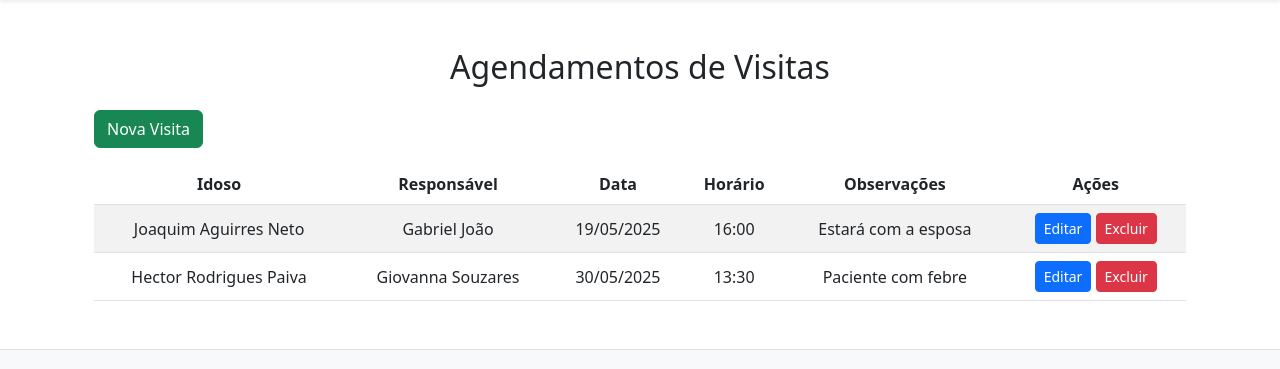
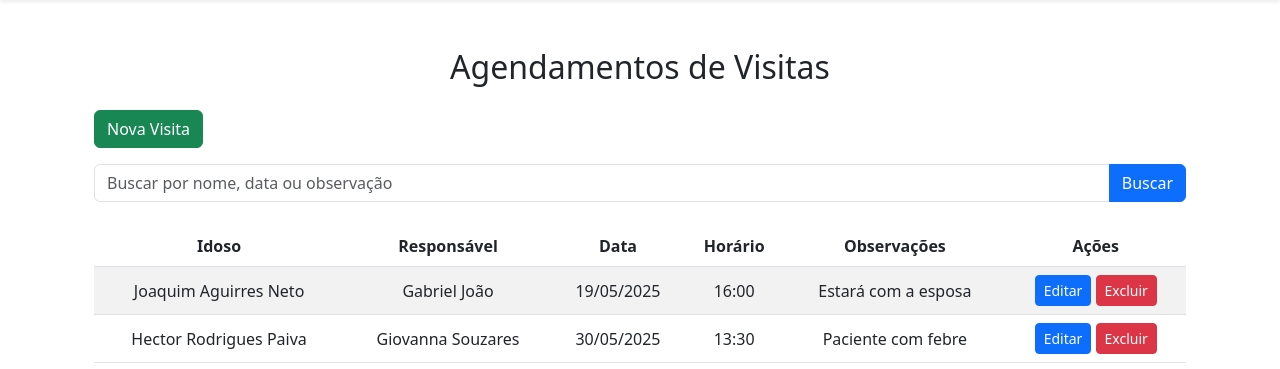
Before and after one commit to gabrieljsbezerra/SistemaGestaoILPIs, a Django app: page /visitas/ in a window 1280 px wide. Shown: the part 56-425 px from the top of the page. Run offline with Django 5.2, Linux system fonts and the light colour scheme; data comes from the database, SQL or seed files in the repository; both versions use the stored data as it was after the commit.

Commit message:
buscas implementadas no app visitas para buscar na listagem

```diff
--- a/visitas/templates/visitas/lista_visitas.html
+++ b/visitas/templates/visitas/lista_visitas.html
@@ -6,6 +6,13 @@
     <h2 class="text-center mb-4">Agendamentos de Visitas</h2>
 
     <a href="{% url 'nova_visita' %}" class="btn btn-success mb-3">Nova Visita</a>
+
+    <form method="GET" class="mb-4">
+        <div class="input-group">
+            <input type="text" name="busca" class="form-control" placeholder="Buscar por nome, data ou observação" value="{{ busca }}">
+            <button class="btn btn-primary" type="submit">Buscar</button>
+        </div>
+    </form>
 
     <table class="table table-striped text-center align-middle">
         <thead>
--- a/visitas/views.py
+++ b/visitas/views.py
@@ -1,11 +1,33 @@
 from django.shortcuts import render, redirect, get_object_or_404
 from .models import Visita
 from .forms import VisitaForm
+from django.db.models import Q
+from datetime import datetime
 
 def lista_visitas(request):
+    busca = request.GET.get('busca', '')
     visitas = Visita.objects.all()
-    return render(request, 'visitas/lista_visitas.html', {'visitas': visitas})
 
+    if busca:
+        filtros = (
+            Q(idoso__nome__icontains=busca) |
+            Q(responsavel__nome__icontains=busca) |
+            Q(observacoes__icontains=busca)
+        )
+
+        try:
+            data_busca = datetime.strptime(busca, "%d/%m/%Y").date()
+            filtros |= Q(data=data_busca)
+        except ValueError:
+            try:
+                data_busca = datetime.strptime(busca, "%Y-%m-%d").date()
+                filtros |= Q(data=data_busca)
+            except ValueError:
+                pass
+
+        visitas = visitas.filter(filtros)
+
+    return render(request, 'visitas/lista_visitas.html', {'visitas': visitas, 'busca': busca})
 def nova_visita(request):
     form = VisitaForm(request.POST or None)
     if form.is_valid():
```
Also changed, not shown: db.sqlite3.
